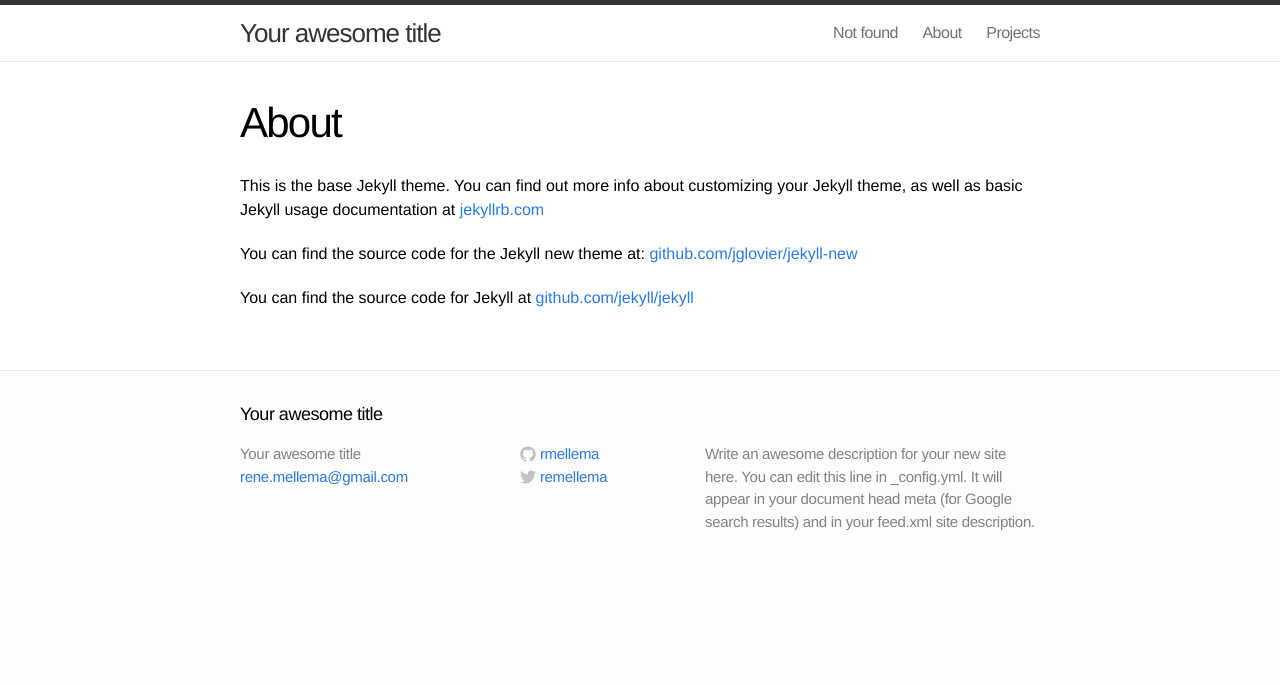
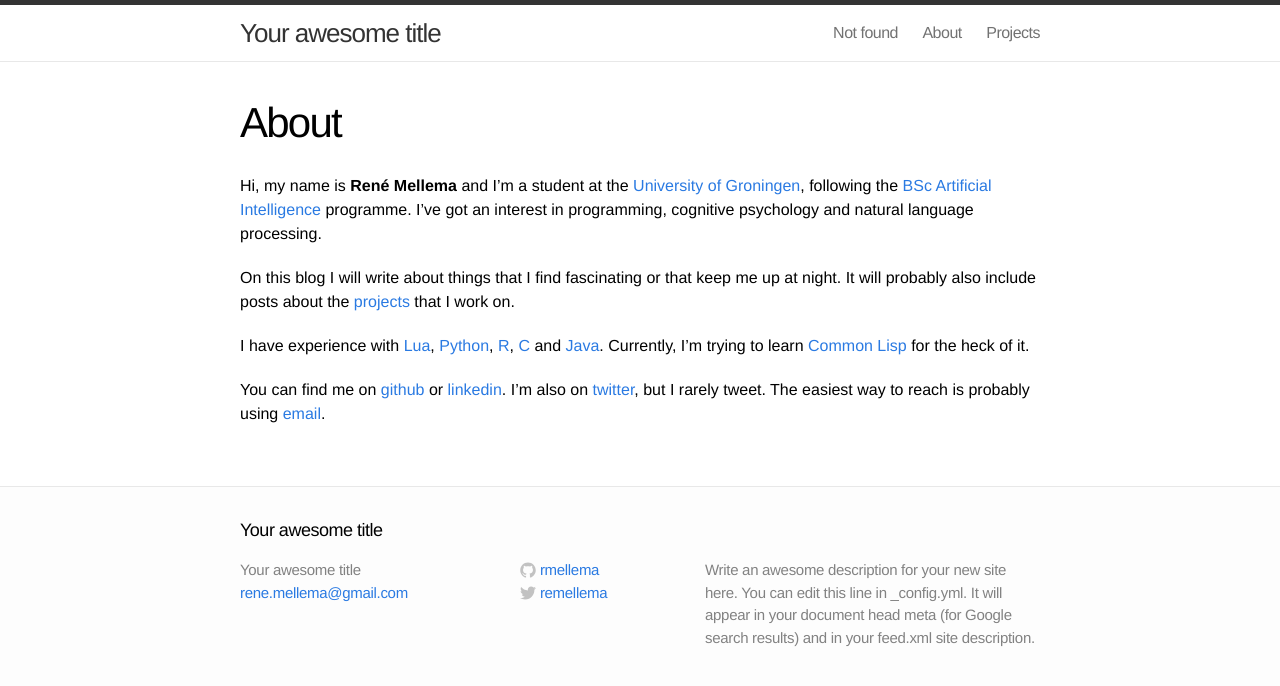
Before and after one commit to rmellema/rmellema.github.io, a Jekyll site: the page built from about.md, in a window 1280 px wide. Shown: the top 686 px of the page. Built offline with Jekyll 4.4.1, drawn with Linux system fonts in a browser that asks for light colours.

Commit message:
Updated the about page to contain information about the blog

```diff
--- a/about.md
+++ b/about.md
@@ -3,8 +3,31 @@ title: About
 permalink: /about/
 ---
 
-This is the base Jekyll theme. You can find out more info about customizing your Jekyll theme, as well as basic Jekyll usage documentation at [jekyllrb.com](http://jekyllrb.com/)
+Hi, my name is **René Mellema** and I'm a student at the
+[University of Groningen][RUG], following the [BSc Artificial Intelligence]
+[RUGAI] programme. I've got an interest in programming, cognitive psychology
+and natural language processing.
 
-You can find the source code for the Jekyll new theme at: [github.com/jglovier/jekyll-new](https://github.com/jglovier/jekyll-new)
+On this blog I will write about things that I find fascinating or that keep
+me up at night. It will probably also include posts about the
+[projects][projects] that I work on.
 
-You can find the source code for Jekyll at [github.com/jekyll/jekyll](https://github.com/jekyll/jekyll)
+I have experience with [Lua][], [Python][], [R][], [C][] and [Java][].
+Currently, I'm trying to learn [Common Lisp][CL] for the heck of it.
+
+You can find me on [github][] or [linkedin][]. I'm also on [twitter][], but
+I rarely tweet. The easiest way to reach is probably using [email][].
+
+[RUG]: http://rug.nl/
+[RUGAI]: http://www.rug.nl/bachelors/artificial-intelligence/
+[projects]: /projects/
+[Lua]: http://www.lua.org
+[Python]: https://www.python.org
+[R]: http://www.r-project.org
+[C]: https://en.wikipedia.org/wiki/C_(programming_language)
+[Java]: https://en.wikipedia.org/wiki/Java_(programming_language)
+[CL]: http://common-lisp.net
+[github]: https://github.com/{{ site.github_username }}
+[linkedin]: https://www.linkedin.com/
+[twitter]: https://twitter.com/{{ site.twitter_username }}
+[email]: mailto:{{ site.email }}
```
